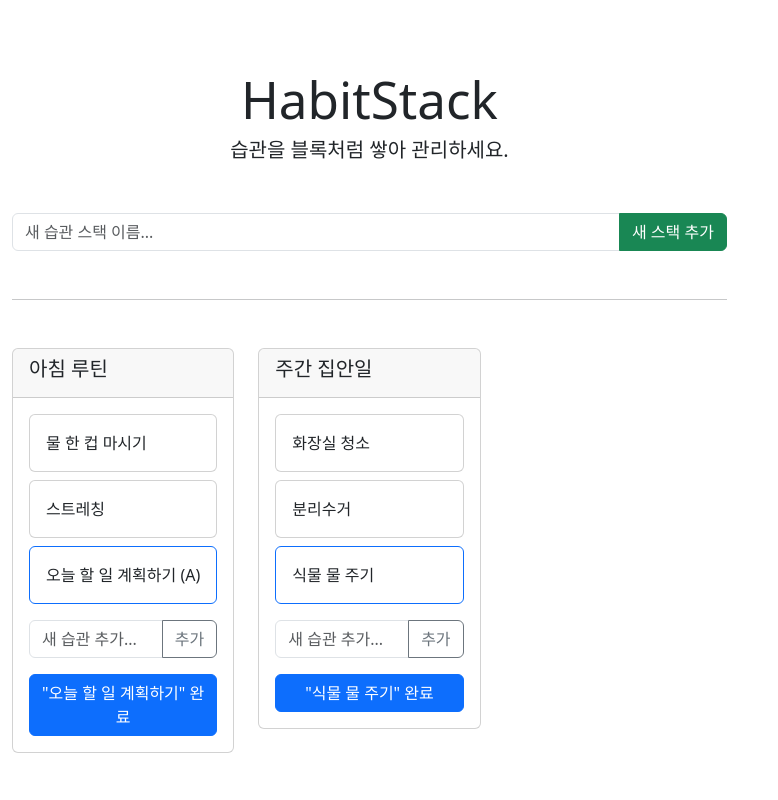
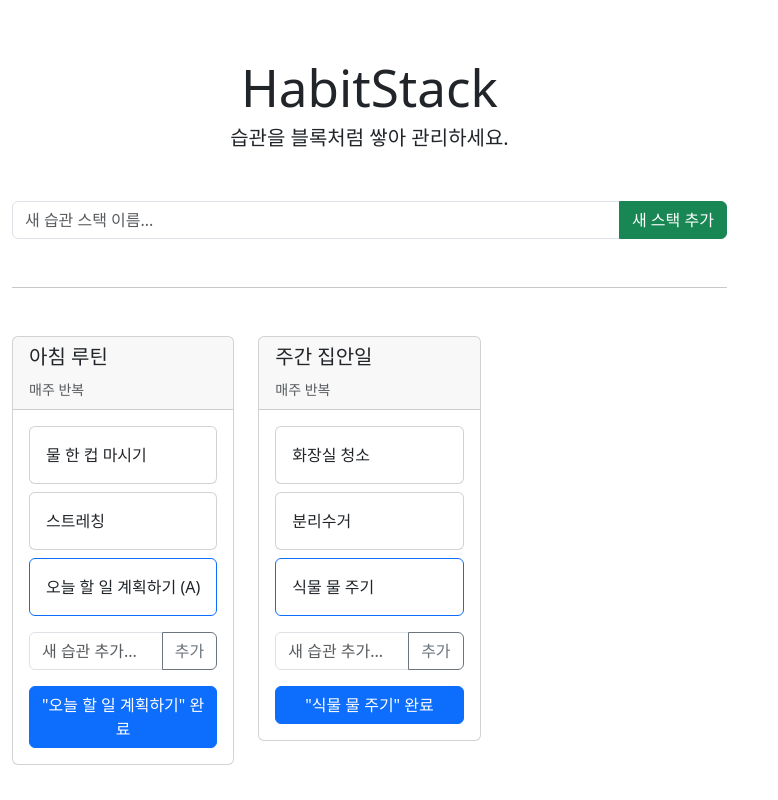
Before and after one commit to hojun313/HabitStack, a React (Vite) app in the folder app/: page / in a window 1280 px wide. Shown: the whole page, without its empty margins (0-778 px from the left). Built offline with nearby package versions, Linux system fonts and the light colour scheme.

Commit message:
반복 주기 표기

```diff
--- a/app/src/components/HabitStack.tsx
+++ b/app/src/components/HabitStack.tsx
@@ -32,11 +32,19 @@ const HabitStack = ({ stack, onComplete, onAddHabit }: HabitStackProps) => {
     }
   };
 
+  // 스택 반복 주기 텍스트 생성
+  const stackRepetitionText = stack.repetitionType === 'custom' && stack.customDays
+    ? `${stack.customDays}일마다 반복`
+    : stack.repetitionType === 'daily'
+      ? '매일 반복'
+      : '매주 반복';
+
   return (
     <div className="col-md-6 col-lg-4 mb-4">
       <div className="card">
         <div className="card-header">
           <h5 className="card-title">{stack.name}</h5>
+          <small className="text-muted">{stackRepetitionText}</small> {/* 스택 반복 주기 표시 */}
         </div>
         <div className="card-body">
           <div className="habit-stack-visual mb-3">
```
